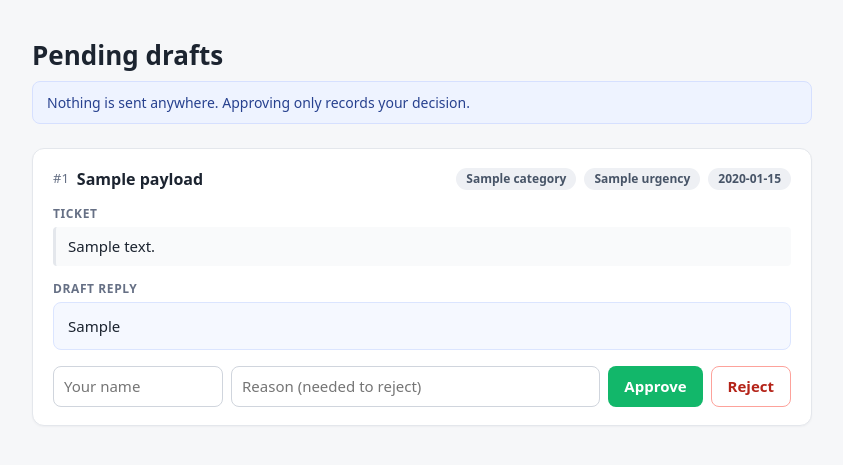
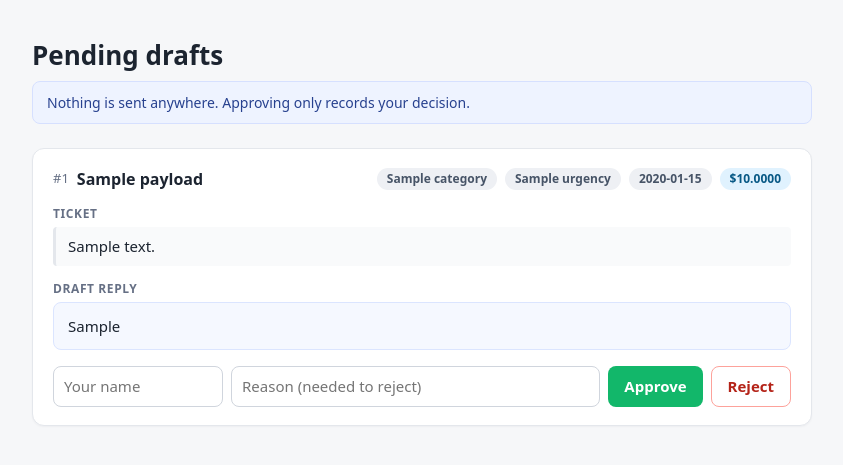
Before and after one commit to Ayan-Ahmad-0/ai-ticket-triage, a FastAPI app: template app/templates/approvals.html in a window 1280 px wide. Shown: the top 465 px of the page, without its empty margins (218-1061 px from the left). Run offline with FastAPI, Linux system fonts and the light colour scheme; the template is opened without the code that fills it: most values are stand-ins (such as "Sample title", 1, 10 or a date in 2020); some libraries are stand-ins or nearby versions.

Commit message:
added cost meter

```diff
--- a/app/templates/approvals.html
+++ b/app/templates/approvals.html
@@ -25,6 +25,7 @@
     .pill.low { background:#dcfae6; color:#067647; }
     .pill.neg { background:#fde8f0; color:#c11574; }
     .pill.pii { background:#f4ebff; color:#6941c6; }
+    .pill.cost { background:#e0f2fe; color:#075985; }
     .label { font-size:12px; font-weight:600; text-transform:uppercase;
              letter-spacing:.05em; color:var(--muted); margin:14px 0 4px; }
     .ticket { background:#f9fafb; border-left:3px solid var(--line); padding:8px 12px;
@@ -56,6 +57,7 @@
       <span class="pill {{ d.urgency }}">{{ d.urgency }}</span>
       <span class="pill {% if d.sentiment == 'negative' %}neg{% endif %}">{{ d.sentiment }}</span>
       {% if d.has_pii %}<span class="pill pii">contains PII</span>{% endif %}
+      <span class="pill cost">${{ "%.4f"|format(d.cost_usd) }}</span>
     </div>
 
     <div class="label">Ticket</div>
```
